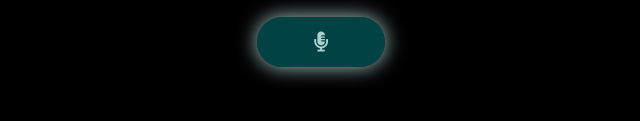
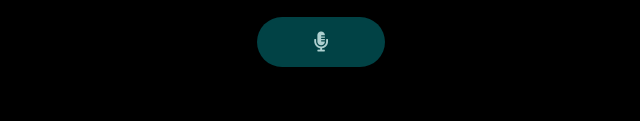
Before and after one commit to Susanta07/nexa.github.io, a plain HTML site: page index.html in a window 1280 px wide. Shown: the part 531-652 px from the top of the page, without its empty margins (319-959 px from the left). Drawn offline with Linux system fonts and the light colour scheme.

Commit message:
Update style.css

```diff
--- a/style.css
+++ b/style.css
@@ -56,7 +56,7 @@
   height: 50px;
   border-radius: 40px;
   background: rgba(3, 132, 137, 0.5);
-  box-shadow:0 0 20px #aed0d0;
+
 }
 
 .main .input .talk {
```
